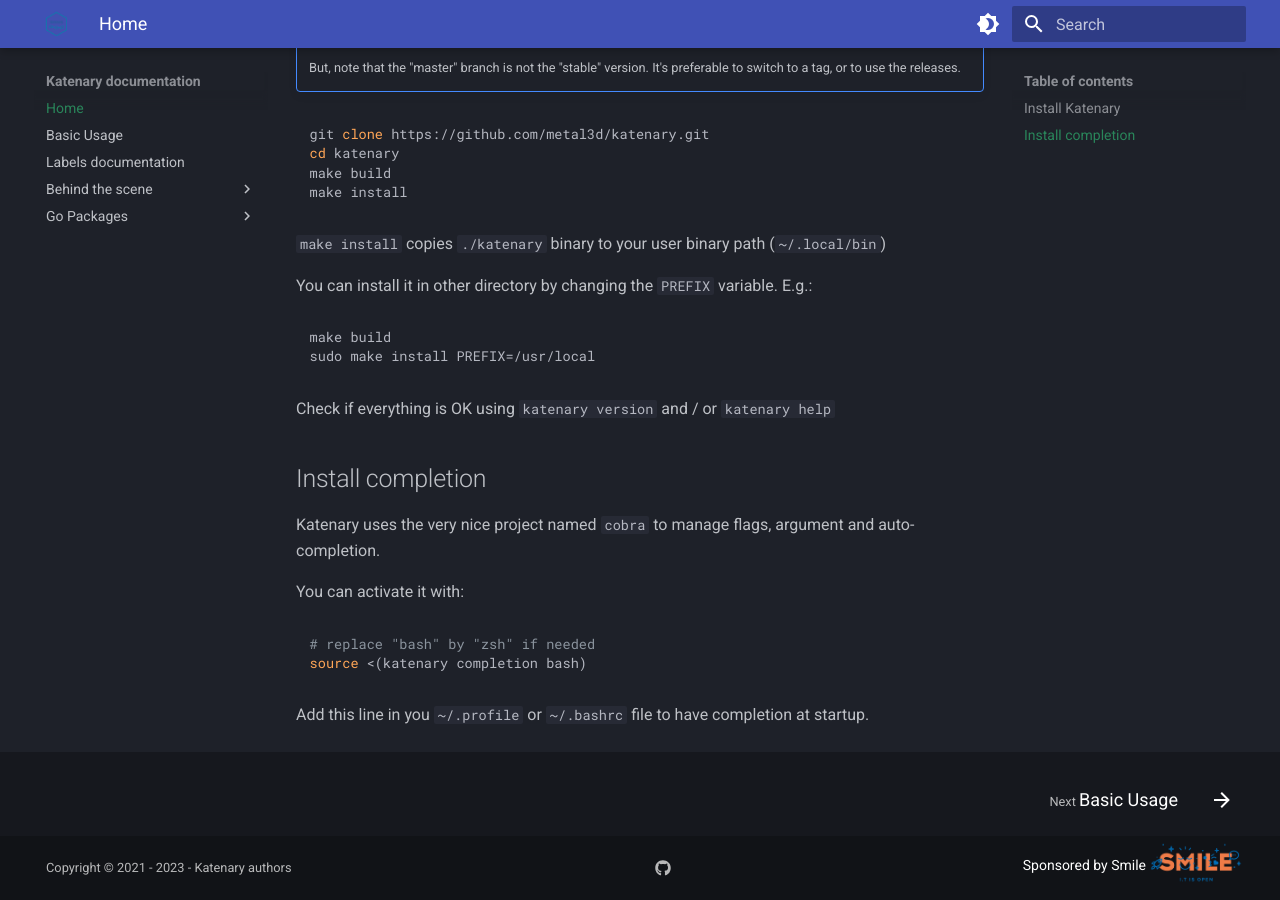
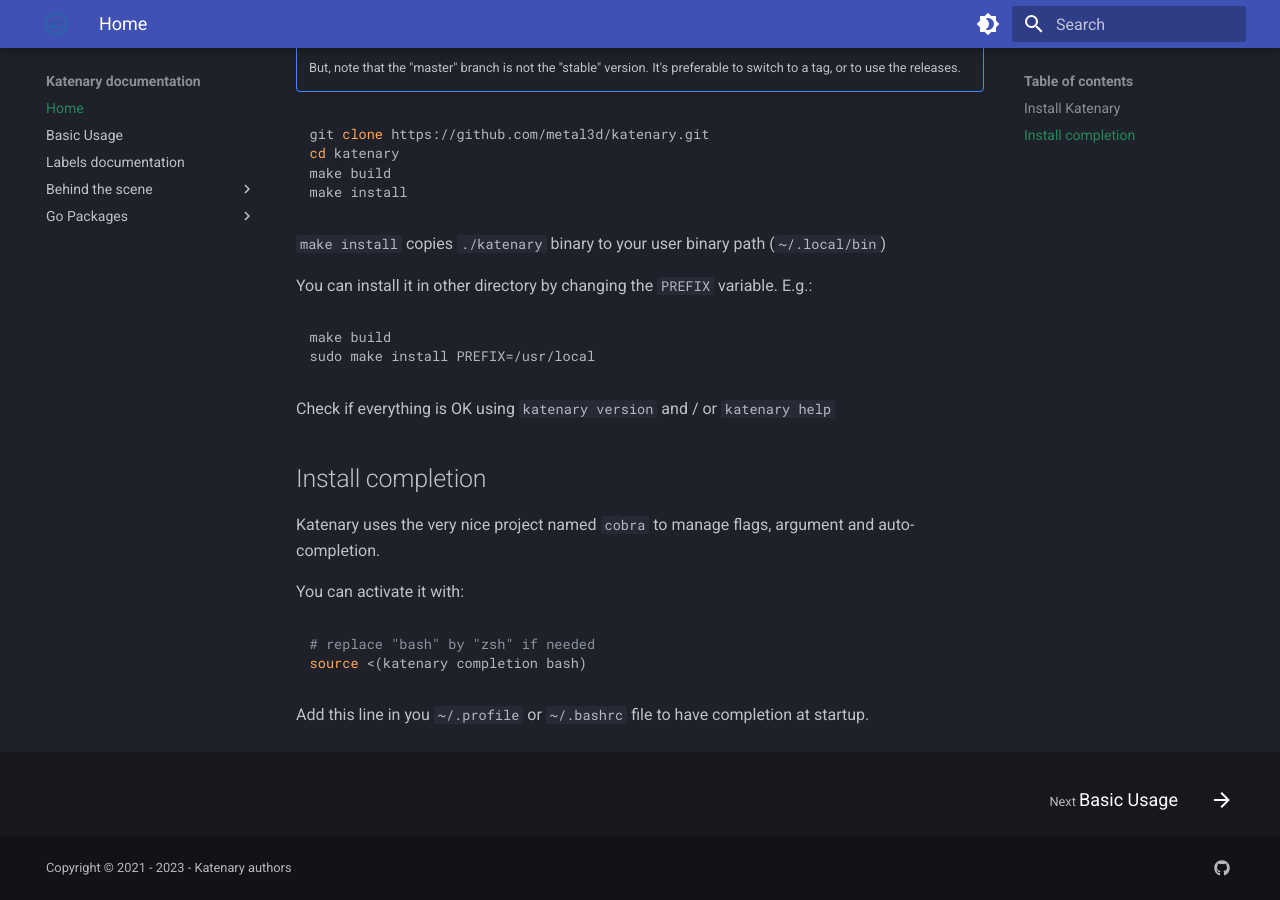
Before and after one commit to metal3d/katenary, an MkDocs documentation site: the page built from doc/docs/index.md, in a window 1280 px wide and 900 px high, scrolled down 1469 px. Built offline with MkDocs 1.6.1 and Material for MkDocs 9.7.7, drawn with Linux system fonts in a browser that asks for light colours; nearby versions of some CDN libraries; emoji names are drawn with the system emoji font.

Commit message:
Remove the Smile sponsorship
One more time, thanks a lot for the adventure

```diff
--- a/doc/overrides/partials/footer.html
+++ b/doc/overrides/partials/footer.html
@@ -52,12 +52,5 @@
     <div class="md-footer-meta__inner md-grid">
       {% include "partials/copyright.html" %} {% if config.extra.social %} {%
       include "partials/social.html" %} {% endif %}
-      <div class="smile-logo">
-        <p>Sponsored by Smile</p>
-        <a href="https://www.smile.eu" target="_blank">
-          <img src="{{ base_url }}/statics/Logo_Smile.png" />
-        </a>
-      </div>
-    </div>
   </div>
 </footer>
```
